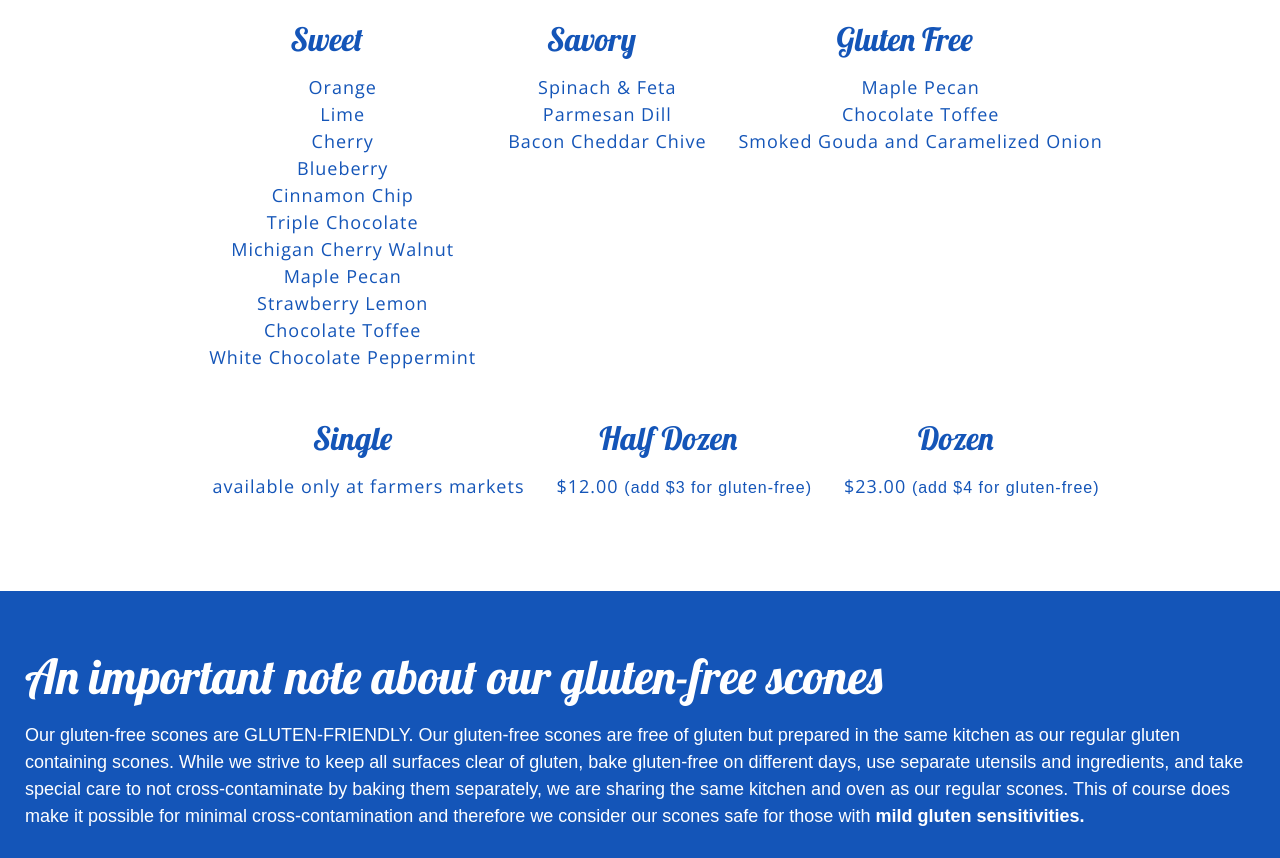
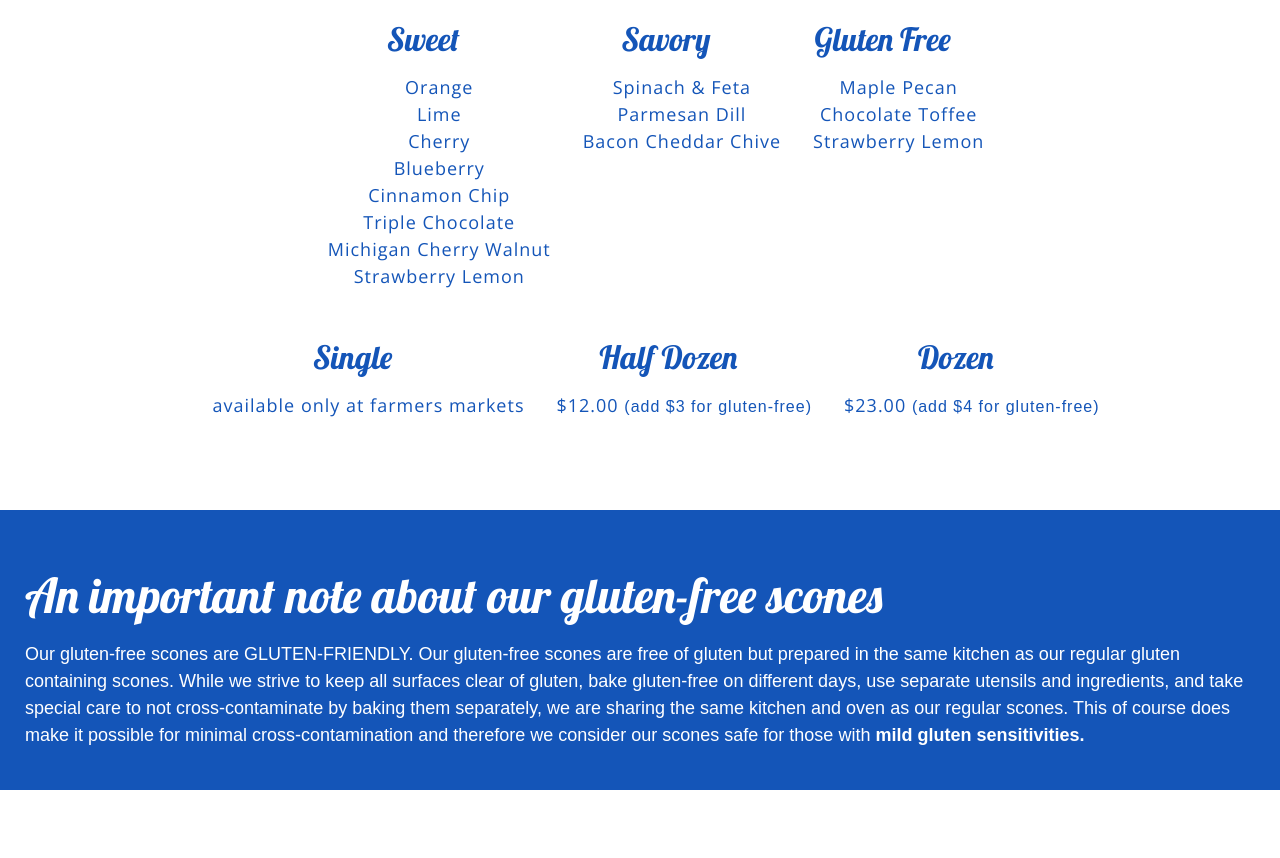
Before and after one commit to sdemercurio/sunrise-sconery-ecommerce-web, a plain HTML site: page index.html in a window 1280 px wide. Shown: the part 1640-2498 px from the top of the page. Drawn offline with nearby package versions, Linux system fonts and the light colour scheme; a web font is replaced by a local one.

Commit message:
menu update

```diff
--- a/index.html
+++ b/index.html
@@ -124,10 +124,7 @@
                             <li>Cinnamon Chip</li>
                             <li>Triple Chocolate</li>
                             <li>Michigan Cherry Walnut</li>
-                            <li>Maple Pecan</li>
                             <li>Strawberry Lemon</li>
-                            <li>Chocolate Toffee</li>
-                            <li>White Chocolate Peppermint</li>
                         </ul>
                     </div>
 
@@ -147,7 +144,7 @@
                         <ul>
                             <li>Maple Pecan</li>
                             <li>Chocolate Toffee</li>
-                            <li>Smoked Gouda and Caramelized Onion</li>
+                            <li>Strawberry Lemon</li>
                         </ul>
                     </div>
                 </div>
```
